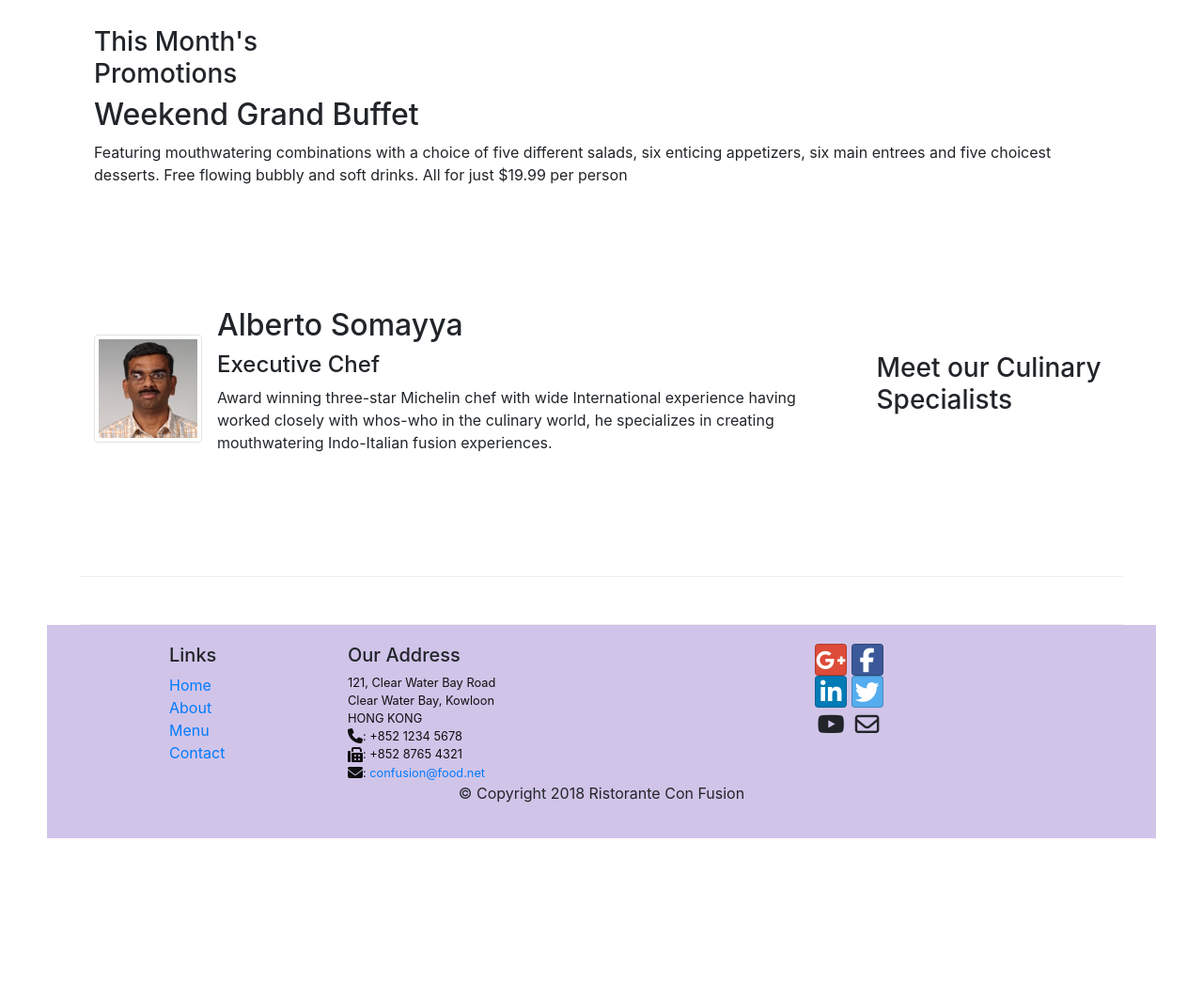
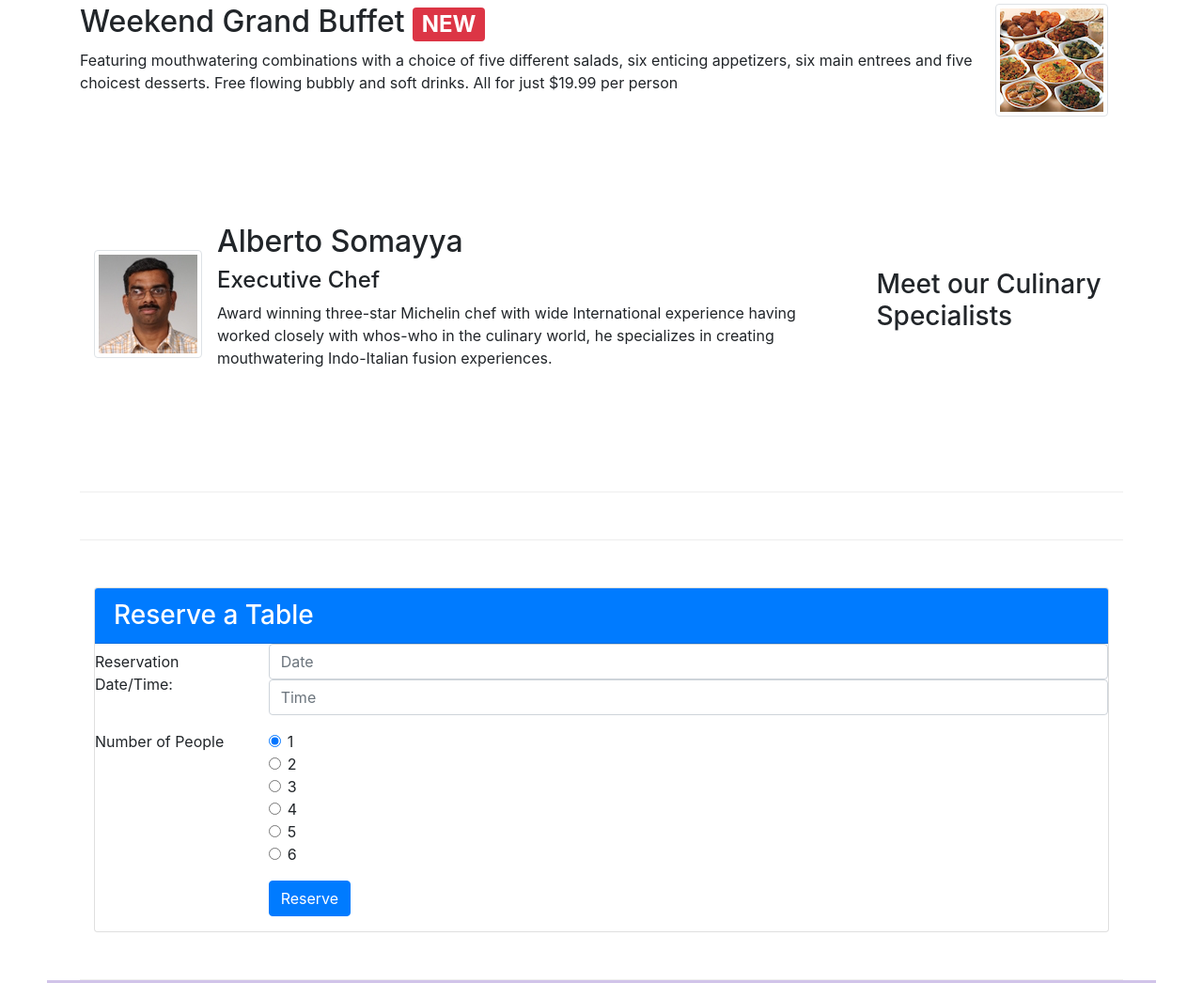
Before and after one commit to suicvne/FullStackWebCourse, a plain HTML site: page index.html in a window 1280 px wide. Shown: the part 855-1901 px from the top of the page at 94% size. Before the commit the page ends 1797 px from the top, so only its background shows below. Drawn offline with nearby package versions, Linux system fonts and the light colour scheme.

Commit message:
Assignment 2

```diff
--- a/index.html
+++ b/index.html
@@ -36,13 +36,16 @@
     <header class="jumbotron">
         <div class="container">
             <div class="row row-header">
-                <div>
+                <div class="col-lg-6 col-xs-12 align-self-center">
                     <h1>Ristorante con Fusion</h1>
                     <p class="d-none d-lg-block">We take inspiration from the World's best cuisines, and create a
                         unique fusion experience. Our lipsmacking creations will tickle your culinary senses!</p>
                 </div>
-                <div class="col-12 col-sm align-self-center">
+                <div class="col-lg-3 col-xs-12 align-self-center">
                     <img src="img/logo.png" class="img-fluid">
+                </div>
+                <div class="col-lg-3 col-xs-12 align-self-center">
+                    <button class="btn btn-warning btn-sm btn-block" onclick="document.location = 'index.html#reservation-card'">Reserve a Table</button>
                 </div>
             </div>
         </div>
@@ -73,11 +76,14 @@
                 <div class="col-12 col-sm-4 order-sm-last col-md-3">
                     <h3>This Month's Promotions</h3>
                 </div>
-                <div class="col col-sm col-md order-sm-first">
-                    <h2>Weekend Grand Buffet</h2>
-                    <p class="d-none d-lg-block">Featuring mouthwatering combinations with a choice of five different
-                        salads, six enticing appetizers, six main entrees and five choicest desserts. Free flowing
-                        bubbly and soft drinks. All for just $19.99 per person </p>
+                <div class="media">
+                    <div class="media-body">
+                            <h2>Weekend Grand Buffet <span class="badge badge-danger">NEW</span></h2>
+                            <p class="d-none d-lg-block">Featuring mouthwatering combinations with a choice of five different
+                                salads, six enticing appetizers, six main entrees and five choicest desserts. Free flowing
+                                bubbly and soft drinks. All for just $19.99 per person </p>
+                    </div>
+                    <img class="d-flex mr-3 img-thumbnail align-self-center" src="img/buffet.png" alt="Buffet">
                 </div>
             </div>
 
@@ -98,6 +104,71 @@
                             </p>
                         </div>
                     </div>
+                </div>
+            </div>
+        </div>
+        <div class="row row-content align-items-center">
+            <div class="col-8 col-sm">
+                <div class="card" id="reservation-card">
+                    <h3 class="card-header bg-primary text-white">Reserve a Table</h3>
+                    <form class="form-horizontal">
+                        <div class="form-group row">
+                            <label class="col-sm-2 col-form-label" for="datetime">Reservation Date/Time:</label>
+                            <div class="col">
+                                <input class="form-control" type="text" placeholder="Date"></input>
+                                <input class="form-control" type="text" placeholder="Time"></input>
+                            </div>
+                        </div>
+                        <fieldset class="form-group">
+                            <div class="row">
+                                <legend class="col-form-label col-sm-2 pt-0">Number of People</legend>
+                                <div class="col-sm-10">
+                                    <div class="form-check">
+                                        <input class="form-check-input" type="radio" name="people" id="people1" value="1"
+                                            checked>
+                                        <label class="form-check-label" for="people1">
+                                            1
+                                        </label>
+                                    </div>
+                                    <div class="form-check">
+                                        <input class="form-check-input" type="radio" name="people" id="people2" value="2">
+                                        <label class="form-check-label" for="people2">
+                                            2
+                                        </label>
+                                    </div>
+                                    <div class="form-check">
+                                        <input class="form-check-input" type="radio" name="people" id="people3" value="3">
+                                        <label class="form-check-label" for="people3">
+                                            3
+                                        </label>
+                                    </div>
+                                    <div class="form-check">
+                                        <input class="form-check-input" type="radio" name="people" id="people3" value="3">
+                                        <label class="form-check-label" for="people3">
+                                            4
+                                        </label>
+                                    </div>
+                                    <div class="form-check">
+                                        <input class="form-check-input" type="radio" name="people" id="people3" value="3">
+                                        <label class="form-check-label" for="people3">
+                                            5
+                                        </label>
+                                    </div>
+                                    <div class="form-check">
+                                        <input class="form-check-input" type="radio" name="people" id="people3" value="3">
+                                        <label class="form-check-label" for="people3">
+                                            6
+                                        </label>
+                                    </div>
+                                </div>
+                            </div>
+                        </fieldset>
+                        <div class="form-group row">
+                                <div class="offset-md-2 col-md-10">
+                                    <button type="submit" class="btn btn-primary">Reserve</button>
+                                </div>
+                            </div>
+                    </form>
                 </div>
             </div>
         </div>
```
Also changed, not shown: css/styles.css (line endings or trailing spaces).
